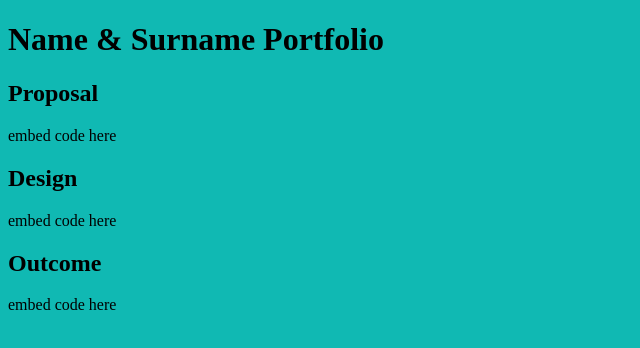
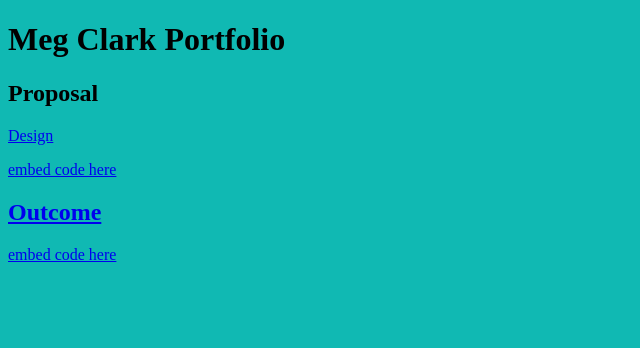
Before and after one commit to DTE-WGHS/my-portfolio-mclark2006, a plain HTML site: page index.html in a window 1280 px wide. Shown: the whole page, without its empty margins (0-640 px from the left). Drawn offline with Linux system fonts and the light colour scheme.

Commit message:
Update index.html

```diff
--- a/index.html
+++ b/index.html
@@ -7,9 +7,9 @@
 </head>
 
 <body>
-	<H1>Name & Surname Portfolio</H1>
+	<H1>Meg Clark Portfolio</H1>
 	<h2>Proposal</h2>
-	<p>embed code here</p>
+	<p><a href="https://drive.google.com/file/d/1Ga_rHCXZBL5MfojIeH4DUiRgduU-yGsZ/view?usp=sharing>megs proposal</a></p>
 	<h2>Design</h2>
 	<p>embed code here</p>
 	<h2>Outcome</h2>
```
